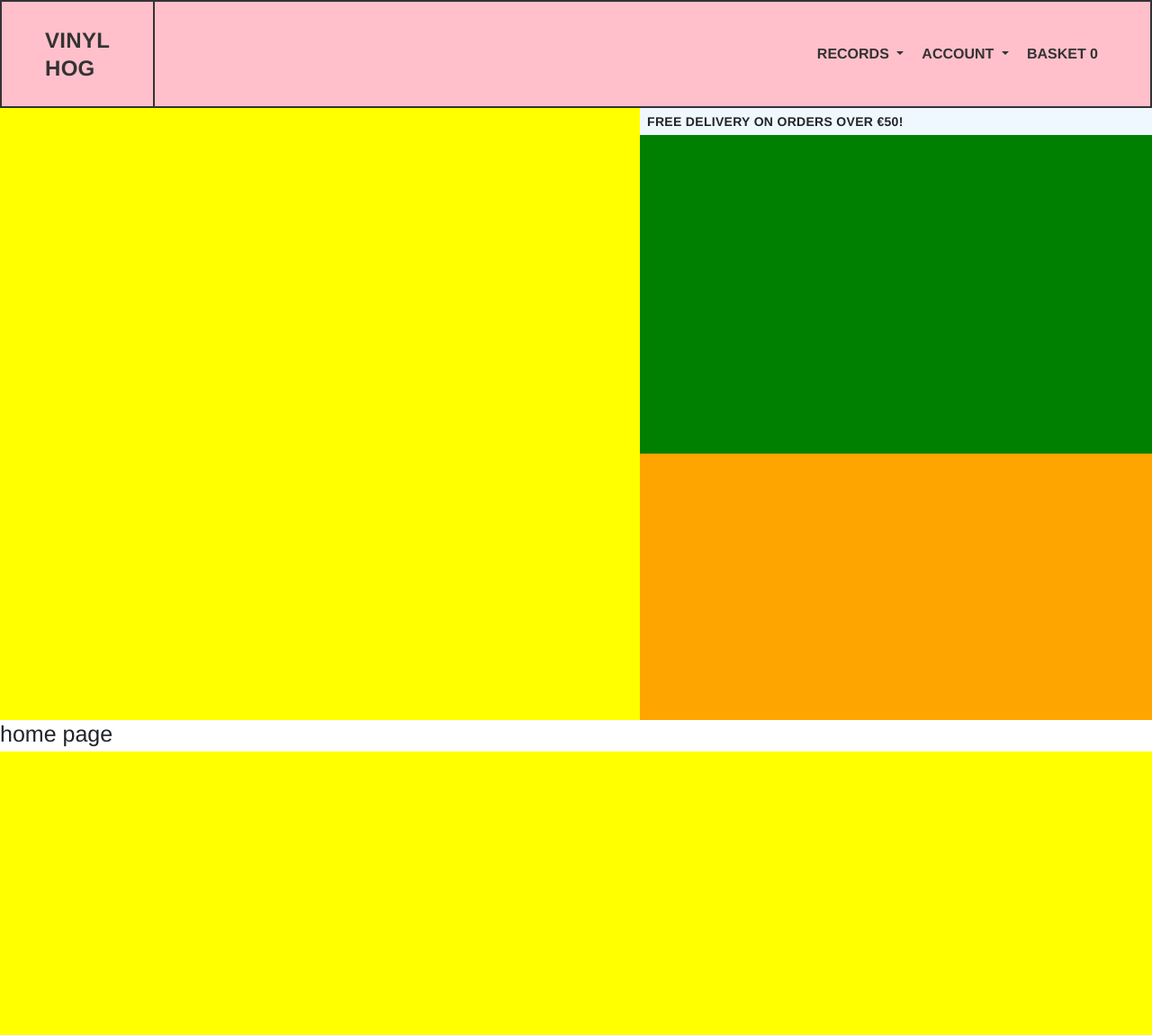
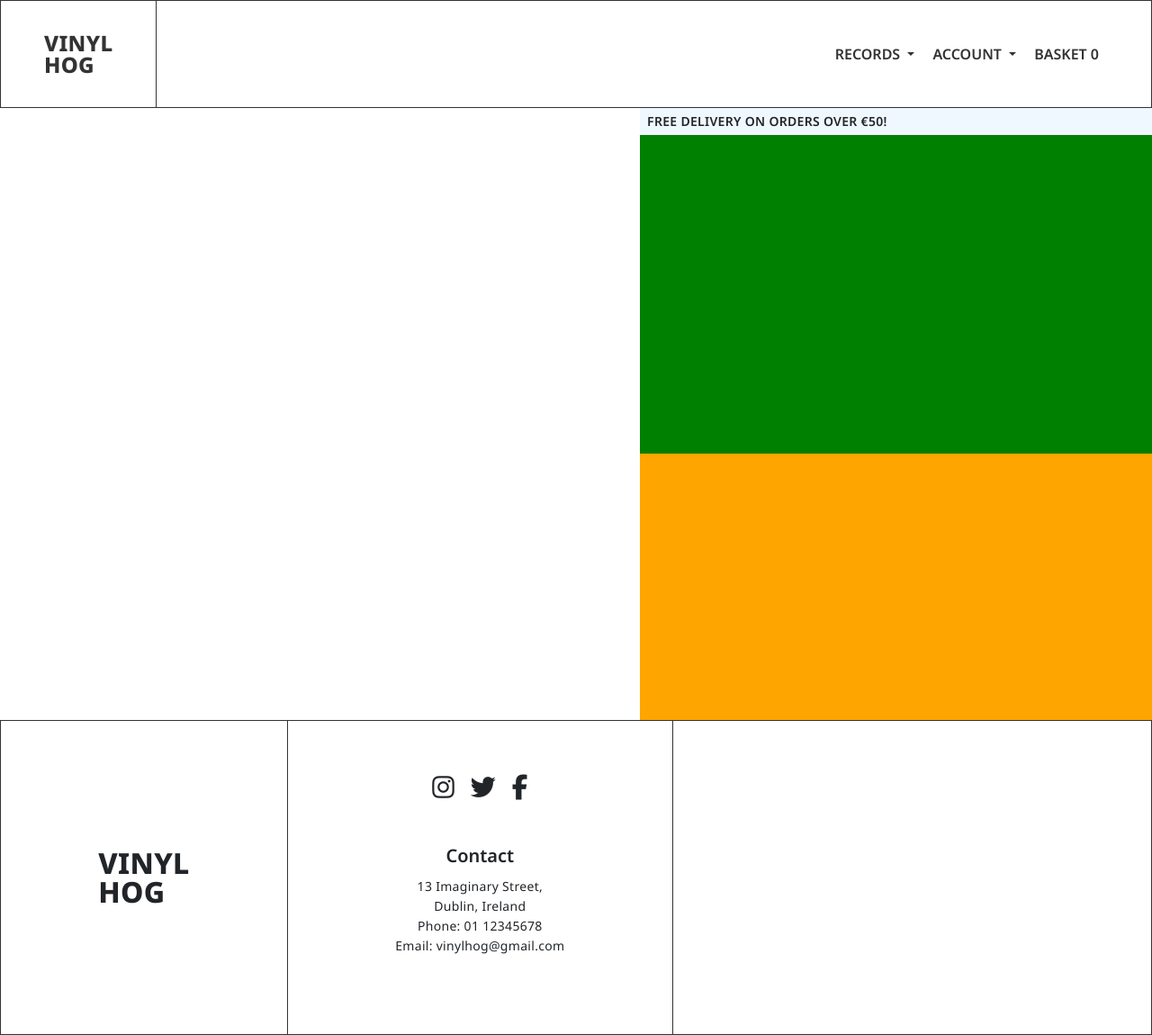
Before and after one commit to AndrewHyland757/Vinyl-Hog-, a Django app: page / in a window 1280 px wide. Shown: the whole page at 90% size. Before the commit the page ends 835 px from the top, so only its background shows below. Run offline with Django 3.2, Linux system fonts and the light colour scheme; some libraries are stand-ins or nearby versions.

Commit message:
Add home.html css

```diff
--- a/home/templates/home/home.html
+++ b/home/templates/home/home.html
@@ -1,10 +1,34 @@
 {% extends "base.html" %}
 {% load static %}
 
+{% block extra_css %}
+<link rel="stylesheet" href="{% static 'styles/home.css' %}">
+{% endblock %}
+
 {% block content %}
 
+<section class="section-home">
 
-<h1>home page</h1>
+
+    <div class="grid-col-left">
+    </div>
+
+    <div class="grid-col-right">
+
+      <div class="right-1">
+        <p class="delivery-banner">Free delivery on orders over €{{ free_delivery_threshold }}!</p>
+
+
+      </div>
+
+      <div class="right-2">
+      </div>
+
+    </div>
+
+
+</section>
+
 
 
 
--- a/static/styles/base.css
+++ b/static/styles/base.css
@@ -1,6 +1,6 @@
 .navigation {
     max-width: 100vw;
-    background-color: pink;
+    background-color: ;
     height:12rem;
     display: grid;
     grid-template-columns:max-content 1fr;
@@ -12,7 +12,7 @@
     width: ;
     height:100%;
     display: flex;
-    border: .2rem solid #333;
+    border: .1rem solid #333;
     align-items: center;
     padding: 0 4.8rem;
 
@@ -21,15 +21,16 @@
 
 .logo {
     font-size: 2.4rem;
-    font-weight: 600;
-    line-height: 1.3;
+    font-weight: 800;
+    letter-spacing: ;
+    line-height: 1;
     text-transform:uppercase;
 
 
 }
 
 .links-container {
-    border: .2rem solid #333;
+    border: .1rem solid #333;
     border-left: none;
     display: flex;
     justify-content: end;
@@ -56,42 +57,88 @@
 
 }
 
-.section-home {
 
-    height: calc(100vh - 12rem) !important;
-    background-color: aqua;
-    display: grid;
-    grid-template-columns: 1.25fr 1fr;
+
+
+.footer {
+    height:350px;
+    width: 100vw;
+    background-color: ;
 
 }
 
-.grid-col-left {
-    height: 100%;
-    background-color: yellow;
+.footer-container {
+    height:100%;
+    width: 100%;
+    display: grid;
+    grid-template-columns: .75fr 1fr 1.25fr;
+    align-items: center;
 
 
 }
 
-.grid-col-right {
-    display: grid;
-    grid-template-rows: 1.3fr 1fr;
+.footer-left {
     height: 100%;
-  background-color: orange;
-}
-
-.right-1 {
-
-    background-color: green;
+    border: .1rem solid #333;
+    display: flex;
+    justify-content: center;
+    align-items: center;
 
 
 }
 
-.delivery-banner {
-    font-size: 1.4rem;
-    font-weight: 600;
-    text-transform: uppercase;
+.logo--footer {
+    width: fit-content;
+    font-size: 3.2rem;
 
-    padding: .8rem;
-    background-color: aliceblue;
 
 }
+
+.footer-center {
+    height: 100%;
+    border-top: .1rem solid #333;
+    border-bottom: .1rem solid #333;
+    display: flex;
+    flex-direction: column;
+
+    gap: 5rem;
+    align-items: center;
+
+
+}
+
+.social-box {
+    padding-top: 6rem;
+    display: flex;
+
+    gap: 1.8rem;
+    align-items: center;
+    justify-content: center;
+
+}
+
+.footer-center i {
+    font-size: 2.8rem;
+}
+
+.contact-box {
+    text-align: center;
+}
+
+.contact-box h2 {
+    font-weight: 600;
+    padding-bottom: 1rem;
+
+}
+
+.contact-box p {
+    font-size: 1.4rem;
+    padding-bottom: .8rem;
+
+}
+.footer-right {
+    height: 100%;
+    border: .1rem solid #333;
+
+
+}
--- a/static/styles/general.css
+++ b/static/styles/general.css
@@ -4,7 +4,7 @@
 
 @import url('https://fonts.googleapis.com/css2?family=Roboto+Serif:ital,opsz,wght@0,8..144,100..900;1,8..144,100..900&family=Roboto:ital,wght@0,100;0,300;0,400;0,500;0,700;0,900;1,100;1,300;1,400;1,500;1,700;1,900&display=swap');
 
-
+@import url('https://fonts.googleapis.com/css2?family=Noto+Sans:ital,wght@0,100..900;1,100..900&display=swap');
 /*
 ****************************
 GENERAL SETTINGS
@@ -24,7 +24,7 @@ GENERAL SETTINGS
   }
 
   body {
-    font-family: Helvetica;
+    font-family: 'Noto Sans';
     line-height: 1;
     position: relative;
   }
--- /dev/null
+++ b/static/styles/home.css
@@ -0,0 +1,39 @@
+.section-home {
+
+    height: calc(100vh - 12rem) !important;
+
+    display: grid;
+    grid-template-columns: 1.25fr 1fr;
+
+}
+
+.grid-col-left {
+    height: 100%;
+    background-color: ;
+
+
+}
+
+.grid-col-right {
+    display: grid;
+    grid-template-rows: 1.3fr 1fr;
+    height: 100%;
+  background-color: orange;
+}
+
+.right-1 {
+
+    background-color: green;
+
+
+}
+
+.delivery-banner {
+    font-size: 1.4rem;
+    font-weight: 600;
+    text-transform: uppercase;
+
+    padding: .8rem;
+    background-color: aliceblue;
+
+}
--- a/templates/base.html
+++ b/templates/base.html
@@ -27,11 +27,8 @@
   {% block corejs %}
   <!-- STRIPE -->
   <script src="https://js.stripe.com/v3/"></script>
-  <!-- FONTAWESOME -->
-  <script src="https://kit.fontawesome.com/e9c73d7092.js" crossorigin="anonymous"></script>
-  <script src="https://code.jquery.com/jquery-3.4.1.min.js" integrity="sha256-CSXorXvZcTkaix6Yvo6HppcZGetbYMGWSFlBw8HfCJo=" crossorigin="anonymous"></script>
-  <script src="https://cdn.jsdelivr.net/npm/popper.js@1.16.0/dist/umd/popper.min.js" integrity="sha384-Q6E9RHvbIyZFJoft+2mJbHaEWldlvI9IOYy5n3zV9zzTtmI3UksdQRVvoxMfooAo" crossorigin="anonymous"></script>
-  <script src="https://stackpath.bootstrapcdn.com/bootstrap/4.4.1/js/bootstrap.min.js" integrity="sha384-wfSDF2E50Y2D1uUdj0O3uMBJnjuUD4Ih7YwaYd1iqfktj0Uod8GCExl3Og8ifwB6" crossorigin="anonymous"></script>
+
+
   {% endblock %}
 
 
@@ -102,124 +99,56 @@
 
 </nav>
 
-<section class="section-home">
-
-
-    <div class="grid-col-left">
-    </div>
-
-    <div class="grid-col-right">
-
-      <div class="right-1">
-        <p class="delivery-banner">Free delivery on orders over €{{ free_delivery_threshold }}!</p>
-
-
-      </div>
-
-      <div class="right-2">
-      </div>
-
-    </div>
-
-
-</section>
-
-
-<!--
-    <nav class="navbar navbar-expand-lg bg-body-tertiary">
-        <div class="container-fluid">
-          <a class="navbar-brand" href="{% url 'home' %}">Vinyl Hog</a>
-          <button class="navbar-toggler" type="button" data-bs-toggle="collapse" data-bs-target="#navbarNavDropdown" aria-controls="navbarNavDropdown" aria-expanded="false" aria-label="Toggle navigation">
-            <span class="navbar-toggler-icon"></span>
-          </button>
-          <div class="collapse navbar-collapse" id="navbarNavDropdown">
-
-            <ul class="navbar-nav">
-
-
-              <li class="dropdown">
-                <button class="btn btn-secondary dropdown-toggle" type="button" id="dropdownMenuButton" data-toggle="dropdown" aria-haspopup="true" aria-expanded="false">
-                  Dropdown button
-                </button>
-                <div class="dropdown-menu" aria-labelledby="dropdownMenuButton">
-                  <a class="dropdown-item" href="{% url 'products' %}">All</a>
-                  <a class="dropdown-item" href="#">Latest releases</a>
-                  <a class="dropdown-item" href="#">Used</a>
-                </div>
-              </li>
-
-
-
-              <li class="nav-item dropdown">
-                <a class="nav-link dropdown-toggle" href="#" role="button" data-bs-toggle="dropdown" aria-expanded="false">
-                  Account
-                </a>
-                <ul class="dropdown-menu" aria-labelledby="user-options">
-                  {% if request.user.is_authenticated %}
-                          {% if request.user.is_superuser %}
-                         <li><a href="" class="dropdown-item">Product Management</a></li>
-                          {% endif %}
-                          <li><a href="" class="dropdown-item">My Profile</a></li>
-                          <li><a href="{% url 'account_logout' %}" class="dropdown-item">Logout</a></li>
-                  {% else %}
-                    <li><a href="{% url 'account_signup' %}" class="dropdown-item">Register</a></li>
-                    <li><a href="{% url 'account_login' %}" class="dropdown-item">Login</a></li>
-                  {% endif %}
-                </ul>
-              </li>
-
-              <li class="nav-item">
-                <a class="nav-link" href="{% url 'basket' %}">Basket {{product_count}}</a>
-              </li>
-              <li class="nav-item">
-
-              </li>
-
-            </ul>
-          </div>
-        </div>
-      </nav>
--->
-
-
-<!--
-                <li class="nav-item dropdown">
-                    <a class="nav-link dropdown-toggle" href="#" role="button" data-bs-toggle="dropdown" aria-expanded="false">
-                      Records
-                    </a>
-                    <ul class="dropdown-menu">
-                        <li><a class="dropdown-item" href="{% url 'products' %}">All</a></li>
-                      <li><a class="dropdown-item" href="#">Latest releases</a></li>
-                      <li><a class="dropdown-item" href="#">New</a></li>
-                      <li><a class="dropdown-item" href="#">Used</a></li>
-                    </ul>
-                </li>
--->
 
 
 
 
 
 
+{% block content %}
+{% endblock %}
+
+     <footer class="footer">
+      <div class="footer-container">
+
+        <div class="footer-left">
+          <p class="logo logo--footer">Vinyl<br> Hog</p>
+
+        </div>
+
+        <div class="footer-center">
+          <div class="social-box">
+          <i class="fa-brands fa-instagram"></i>
+          <i class="fa-brands fa-twitter"></i>
+          <i class="fa-brands fa-facebook-f"></i>
+        </div>
+          <div class="contact-box">
+            <h2>Contact</h2>
+            <p>13 Imaginary Street,</p>
+            <p>Dublin, Ireland</p>
+            <p>Phone: 01 12345678</p>
+            <p>Email: vinylhog@gmail.com</p>
+          </div>
+
+
+        </div>
+
+        <div class="footer-right">
+
+        </div>
+      </div>
+     </footer>
 
 
 
-
-
-
-
-
-
-
-
-
-
-
-
-     {% block content %}
-     {% endblock %}
-
      {% block postloadjs %}
+     <script
+src="https://kit.fontawesome.com/1002ac1991.js"
+crossorigin="anonymous"
+></script>
+<script src="https://code.jquery.com/jquery-3.2.1.slim.min.js" integrity="sha384-KJ3o2DKtIkvYIK3UENzmM7KCkRr/rE9/Qpg6aAZGJwFDMVNA/GpGFF93hXpG5KkN" crossorigin="anonymous"></script>
+<script src="https://cdn.jsdelivr.net/npm/popper.js@1.12.9/dist/umd/popper.min.js" integrity="sha384-ApNbgh9B+Y1QKtv3Rn7W3mgPxhU9K/ScQsAP7hUibX39j7fakFPskvXusvfa0b4Q" crossorigin="anonymous"></script>
+<script src="https://cdn.jsdelivr.net/npm/bootstrap@4.0.0/dist/js/bootstrap.min.js" integrity="sha384-JZR6Spejh4U02d8jOt6vLEHfe/JQGiRRSQQxSfFWpi1MquVdAyjUar5+76PVCmYl" crossorigin="anonymous"></script>
     {% endblock %}
 
 
```
Also changed, not shown: db.sqlite3.
